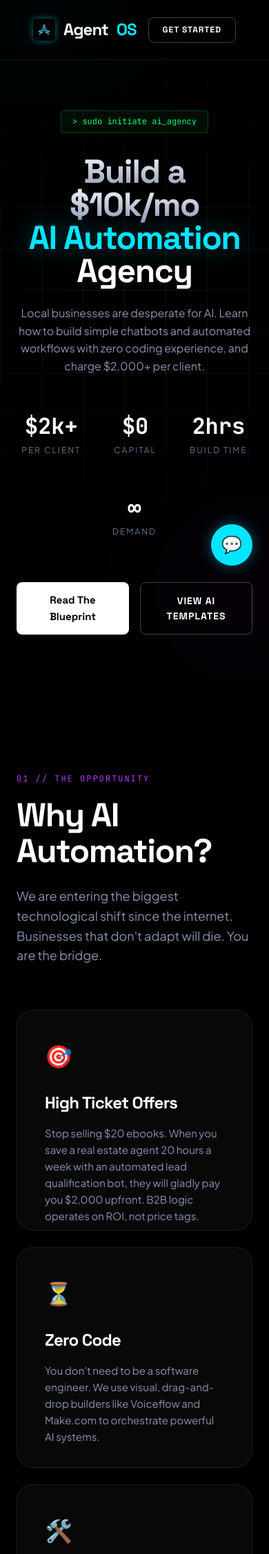
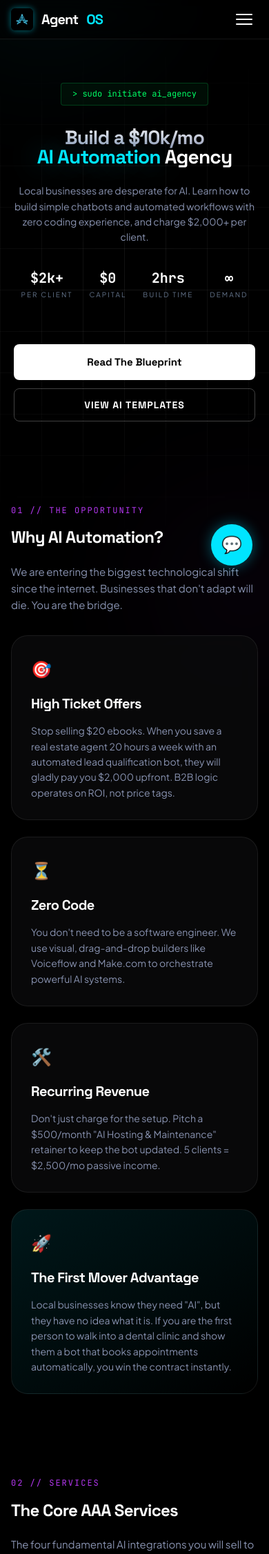
Before and after one commit to Amrit022/agentos-live, a Flask app: page / in a window 390 px wide. Shown: the top 2253 px of the page at 69% size. Run offline with Flask 3, Linux system fonts and the light colour scheme.

```diff
--- a/templates/index.html
+++ b/templates/index.html
@@ -9,10 +9,10 @@
 <meta property="og:title" content="AgentOS — The AI Automation Agency Blueprint">
 <meta property="og:description" content="Launch your $10K/month AI Agency with our proven blueprint, templates, and scripts. Zero experience needed.">
 <meta property="og:type" content="website">
-<meta property="og:url" content="https://agentos-live.onrender.com">
+<meta property="og:url" content="https://agentosacademy.com">
 <meta name="twitter:card" content="summary_large_image">
 <meta name="robots" content="index, follow">
-<link rel="canonical" href="https://agentos-live.onrender.com">
+<link rel="canonical" href="https://agentosacademy.com">
 <link href="https://fonts.googleapis.com/css2?family=Plus+Jakarta+Sans:wght@300;400;500;600&family=Space+Grotesk:wght@500;700;900&family=JetBrains+Mono:wght@400;700&display=swap" rel="stylesheet">
 <!-- Google Analytics (replace G-XXXXXXXXXX with your Measurement ID) -->
 <script async src="https://www.googletagmanager.com/gtag/js?id=G-XXXXXXXXXX"></script>
@@ -327,13 +327,100 @@
   @keyframes fadeUp { from { opacity: 0; transform: translateY(20px); } to { opacity: 1; transform: translateY(0); } }
   @keyframes fadeDown { from { opacity: 0; transform: translateY(-20px); } to { opacity: 1; transform: translateY(0); } }
 
-  /* RESPONSIVE */
-  @media(max-width: 900px) {
-    .bento-grid { grid-template-columns: 1fr; }
+  /* ───── HAMBURGER MENU ───── */
+  .hamburger {
+    display: none;
+    background: none; border: none; cursor: pointer;
+    flex-direction: column; gap: 5px; padding: 8px; z-index: 200;
+  }
+  .hamburger span {
+    display: block; width: 24px; height: 2px; background: #fff;
+    border-radius: 2px; transition: all 0.3s;
+  }
+  .hamburger.active span:nth-child(1) { transform: rotate(45deg) translate(5px, 5px); }
+  .hamburger.active span:nth-child(2) { opacity: 0; }
+  .hamburger.active span:nth-child(3) { transform: rotate(-45deg) translate(5px, -5px); }
+
+  /* ───── RESPONSIVE: TABLET ───── */
+  @media(max-width: 1024px) {
+    .bento-grid { grid-template-columns: 1fr 1fr; }
     .col-span-2 { grid-column: span 1; }
     .row-span-2 { grid-row: span 1; }
-    .hero-title { font-size: 48px; }
-    .nav-links { display: none; }
+    section { padding: 80px 20px; }
+    .sec-title { font-size: 36px; }
+  }
+
+  /* ───── RESPONSIVE: MOBILE ───── */
+  @media(max-width: 768px) {
+    nav { padding: 16px 20px; }
+    .hamburger { display: flex; }
+    .nav-links {
+      display: none; position: fixed; top: 0; left: 0; right: 0; bottom: 0;
+      background: rgba(0,0,0,0.97); backdrop-filter: blur(20px);
+      flex-direction: column; justify-content: center; align-items: center;
+      gap: 28px; z-index: 150;
+    }
+    .nav-links.open { display: flex; }
+    .nav-links a { font-size: 20px; font-weight: 600; color: #fff; }
+    .btn-neon.nav-cta-desktop { display: none; }
+
+    #hero { padding: 120px 20px 60px; min-height: auto; }
+    .hero-title { font-size: 36px !important; }
+    .hero-sub { font-size: 15px; margin-bottom: 32px; }
+    .hero-metrics { gap: 24px; }
+    .metric-val { font-size: 24px; }
+    .metric-lbl { font-size: 10px; }
+    .hero-cta-group { flex-direction: column; width: 100%; gap: 12px; }
+    .hero-cta-group a { width: 100%; text-align: center; }
+
+    .bento-grid { grid-template-columns: 1fr; grid-auto-rows: auto; }
+    .bento-card { padding: 28px; min-height: auto; }
+    .bento-icon { font-size: 24px; margin-bottom: 16px; }
+    .bento-title { font-size: 20px; }
+    .bento-desc { font-size: 14px; }
+    .col-span-2 { grid-column: span 1; }
+    .row-span-2 { grid-row: span 1; }
+
+    section { padding: 60px 16px; }
+    .section-header { margin-bottom: 32px; }
+    .sec-title { font-size: 28px; }
+    .sec-desc { font-size: 15px; }
+
+    .blueprint-list { padding-left: 24px; margin-left: 8px; }
+    .bp-title { font-size: 17px; }
+    .bp-desc { font-size: 14px; }
+
+    .store-grid { grid-template-columns: 1fr; }
+    .product-card { padding: 24px; }
+    .prod-price { font-size: 28px; }
+
+    .review-card { width: 280px; padding: 24px; }
+
+    footer { padding: 40px 16px; }
+
+    #countdown-banner { padding: 16px; gap: 16px; flex-direction: column; text-align: center; }
+    #countdown-banner #timer-display { gap: 10px; }
+    #countdown-banner #timer-display > div > div:first-child { font-size: 22px; padding: 6px 10px; min-width: 40px; }
+    #countdown-banner #timer-display > div:nth-child(2),
+    #countdown-banner #timer-display > div:nth-child(4) { font-size: 22px; }
+
+    #ai-chat-widget { bottom: 16px; right: 16px; }
+    #chat-window { width: calc(100vw - 32px) !important; height: 70vh !important; }
+
+    #social-proof-popup { max-width: calc(100vw - 32px) !important; left: 16px !important; bottom: 90px !important; }
+
+    .modal-content { padding: 24px; width: 95%; }
+  }
+
+  /* ───── RESPONSIVE: SMALL PHONES ───── */
+  @media(max-width: 400px) {
+    .hero-title { font-size: 28px !important; }
+    .hero-sub { font-size: 14px; }
+    .metric-val { font-size: 20px; }
+    .sec-title { font-size: 24px; }
+    nav { padding: 12px 16px; }
+    .nav-logo { font-size: 20px; }
+    .nav-logo img { width: 26px; height: 26px; }
   }
 
   /* MODAL */
@@ -353,17 +440,20 @@
     <img src="/static/logo.png" alt="AgentOS Logo" style="width: 32px; height: 32px; border-radius: 6px; box-shadow: 0 0 10px rgba(0, 229, 255, 0.5);">
     Agent<span>OS</span>
   </a>
-  <div class="nav-links">
-    <a href="#mindset">The Opportunity</a>
-    <a href="#services">Services</a>
-    <a href="#blueprint">Blueprint</a>
-    <a href="#products" style="color: var(--text-primary);">Store</a>
-    <a href="/portal">Portal</a>
-    <a href="/cart" style="color: var(--neon-green);">
+  <div class="nav-links" id="navLinks">
+    <a href="#mindset" onclick="closeNav()">The Opportunity</a>
+    <a href="#services" onclick="closeNav()">Services</a>
+    <a href="#blueprint" onclick="closeNav()">Blueprint</a>
+    <a href="#products" style="color: var(--text-primary);" onclick="closeNav()">Store</a>
+    <a href="/portal" onclick="closeNav()">Portal</a>
+    <a href="/cart" style="color: var(--neon-green);" onclick="closeNav()">
       Cart <span id="cartCount" style="background: var(--neon-green); color: #000; padding: 2px 6px; border-radius: 100px; font-size: 10px; font-weight: bold;">0</span>
     </a>
   </div>
-  <a href="#products" class="btn-neon" style="padding: 8px 20px; font-size: 12px;">Get Started</a>
+  <a href="#products" class="btn-neon nav-cta-desktop" style="padding: 8px 20px; font-size: 12px;">Get Started</a>
+  <button class="hamburger" id="hamburgerBtn" onclick="toggleNav()">
+    <span></span><span></span><span></span>
+  </button>
 </nav>
 
 <section id="hero">
@@ -782,6 +872,16 @@
 </div>
 
 <script>
+  // ==================== MOBILE NAV ====================
+  function toggleNav() {
+    document.getElementById('navLinks').classList.toggle('open');
+    document.getElementById('hamburgerBtn').classList.toggle('active');
+  }
+  function closeNav() {
+    document.getElementById('navLinks').classList.remove('open');
+    document.getElementById('hamburgerBtn').classList.remove('active');
+  }
+
   // Reveal Animations
   const observer = new IntersectionObserver((entries) => {
     entries.forEach(entry => {
```
